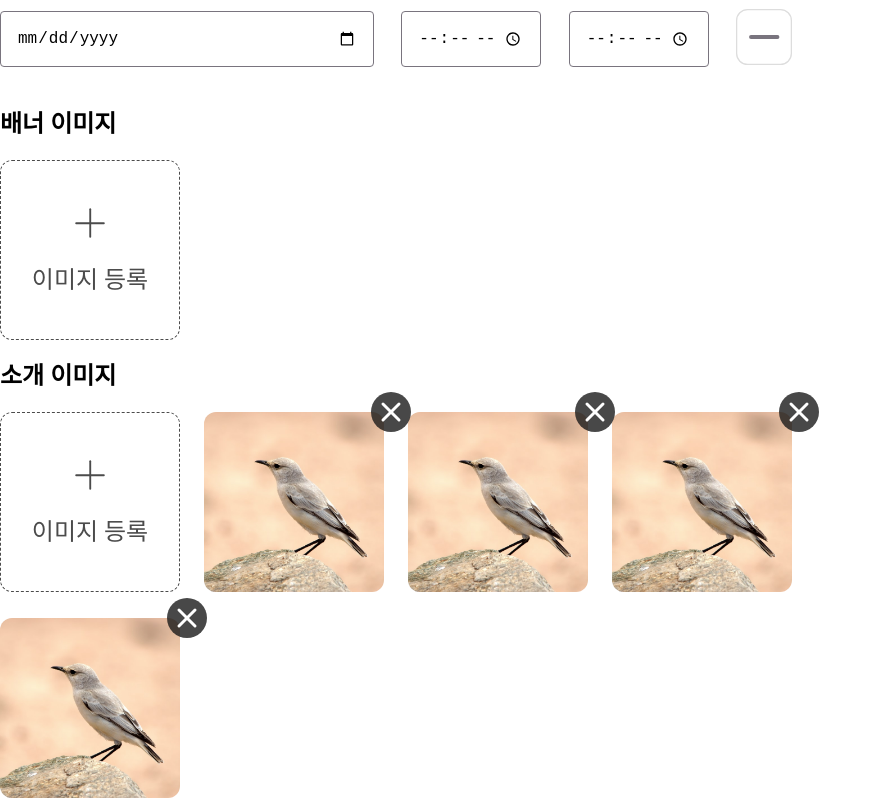
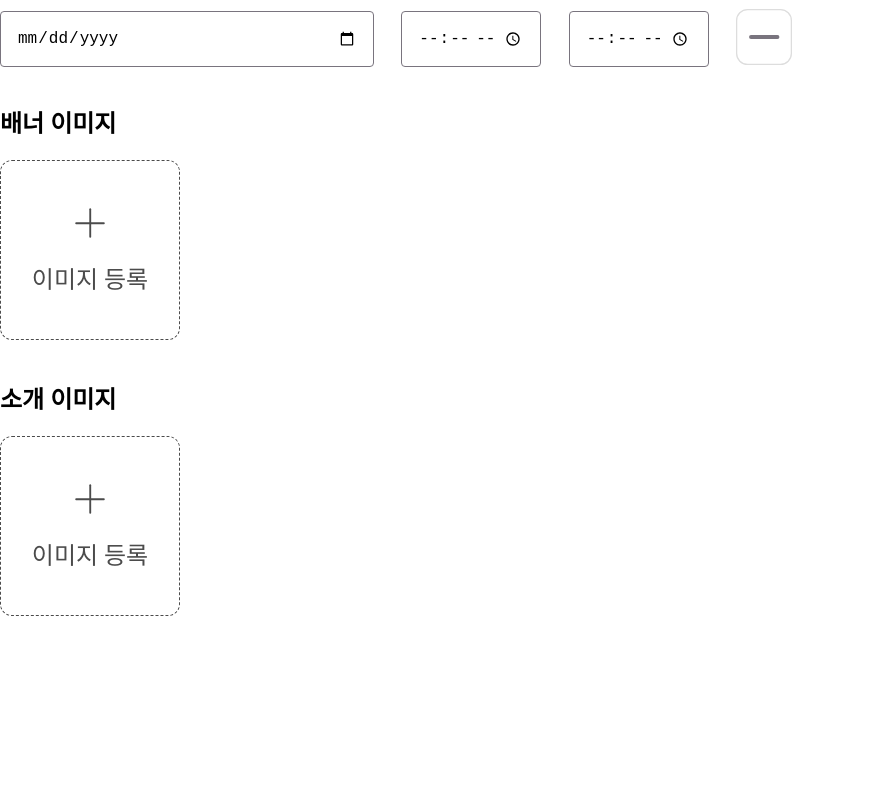
Before and after one commit to FE3-part4-team2/nomad, a Next.js app: page /my-page/my-class/add-class in a window 1280 px wide. Shown: the part 1081-1881 px from the top of the page, without its empty margins (0-882 px from the left). After the commit the page ends 1697 px from the top, so only its background shows below. Built offline with nearby package versions, Linux system fonts and the light colour scheme.

Commit message:
✨ feat: 소개 이미지 추가하기 기능

```diff
--- a/src/components/MyClass/MyClassInputs/ImageInput/SubImgaeInput.tsx
+++ b/src/components/MyClass/MyClassInputs/ImageInput/SubImgaeInput.tsx
@@ -2,21 +2,34 @@ import { UseFormRegister, FieldValues } from 'react-hook-form';
 import styles from './imageInput.module.scss';
 import subImageStyle from './subImageInput.module.scss';
 import Image from 'next/image';
+import { useState } from 'react';
 
 interface SubImageInputProps {
   id?: string;
   register?: UseFormRegister<FieldValues>;
+  onChange: (event: React.ChangeEvent<HTMLInputElement>) => void;
+  imageSrc: string[];
 }
 
-export default function SubImageInput({ id }: SubImageInputProps) {
+export default function SubImageInput({
+  id,
+  onChange,
+  imageSrc,
+}: SubImageInputProps) {
+  const [imgURLArray, setImgURLArray] = useState(imageSrc);
+  const handleDeleteButton = (clickedId: string) => {
+    const newArray = imgURLArray.filter((url) => url !== clickedId);
+    setImgURLArray(newArray);
+  };
+
   return (
     <div>
       <label className={styles.inputTitle} htmlFor={id}>
         소개 이미지
       </label>
       <div className={subImageStyle.imageContainer}>
-        <div className={styles.addImgaeWapper}>
-          <label className={styles.fakeInput} htmlFor="addImage">
+        <div className={styles.addImgaeWapper} onChange={onChange}>
+          <label className={styles.fakeInput} htmlFor="addSubImage">
             <Image
               src="/assets/icons/plus.svg"
               width={29.5}
@@ -25,17 +38,25 @@ export default function SubImageInput({ id }: SubImageInputProps) {
             />
             <div className={styles.addImageText}>이미지 등록</div>
           </label>
-          <input id="addImage" type="file" accept="image/*" hidden />
+          <input
+            id="addSubImage"
+            type="file"
+            accept="image/*"
+            hidden
+            multiple
+          />
         </div>
-        <div className={styles.imageWrapper}>
+        {imgURLArray.map((url) => (
+          <div className={styles.imageWrapper} key={url}>
             <Image
               className={styles.image}
-            src="/assets/images/bird.jpg"
-            alt="새"
+              src={url}
+              alt="선택한 이미지"
               width={167}
               height={167}
             />
             <Image
+              onClick={() => handleDeleteButton(url)}
               className={styles.deleteImageButton}
               src="/assets/icons/delete-circle-btn.svg"
               alt="이미지 삭제 버튼"
@@ -43,54 +64,7 @@ export default function SubImageInput({ id }: SubImageInputProps) {
               height={24}
             />
           </div>
-        <div className={styles.imageWrapper}>
-          <Image
-            className={styles.image}
-            src="/assets/images/bird.jpg"
-            alt="새"
-            width={167}
-            height={167}
-          />
-          <Image
-            className={styles.deleteImageButton}
-            src="/assets/icons/delete-circle-btn.svg"
-            alt="이미지 삭제 버튼"
-            width={24}
-            height={24}
-          />
-        </div>
-        <div className={styles.imageWrapper}>
-          <Image
-            className={styles.image}
-            src="/assets/images/bird.jpg"
-            alt="새"
-            width={167}
-            height={167}
-          />
-          <Image
-            className={styles.deleteImageButton}
-            src="/assets/icons/delete-circle-btn.svg"
-            alt="이미지 삭제 버튼"
-            width={24}
-            height={24}
-          />
-        </div>
-        <div className={styles.imageWrapper}>
-          <Image
-            className={styles.image}
-            src="/assets/images/bird.jpg"
-            alt="새"
-            width={167}
-            height={167}
-          />
-          <Image
-            className={styles.deleteImageButton}
-            src="/assets/icons/delete-circle-btn.svg"
-            alt="이미지 삭제 버튼"
-            width={24}
-            height={24}
-          />
-        </div>
+        ))}
       </div>
     </div>
   );
--- a/src/components/MyClass/MyClassTitle/MyClassTitle.tsx
+++ b/src/components/MyClass/MyClassTitle/MyClassTitle.tsx
@@ -6,9 +6,8 @@ import DescriptionInput from '../MyClassInputs/DescriptionInput/DescriptionInput
 import PriceInput from '../MyClassInputs/PriceInput/PriceInput';
 import DateInput from '../MyClassInputs/DateInput/DateInput';
 import AddressInput from '../MyClassInputs/AddressInput/AddressInput';
-// import ImageInput from '../MyClassInputs/ImageInput/ImageInput';
-import SubImageInput from '../MyClassInputs/ImageInput/SubImgaeInput';
 import FImageInput from '@/containers/ImageInput/FImageInput';
+import FSubImageInput from '@/containers/ImageInput/FSubImageInput';
 
 export default function MyClassTitle() {
   return (
@@ -27,7 +26,7 @@ export default function MyClassTitle() {
         <AddressInput />
         <DateInput />
         <FImageInput />
-        <SubImageInput />
+        <FSubImageInput />
       </div>
     </div>
   );
--- a/src/containers/ImageInput/FImageInput.tsx
+++ b/src/containers/ImageInput/FImageInput.tsx
@@ -8,8 +8,12 @@ export default function FImageInput() {
     const files = event.target?.files ?? [];
     const file = files[0];
     // console.log(files[0].name);
-    const img = URL.createObjectURL(file);
-    setImgURL(img);
+    // const img = URL.createObjectURL(file);
+    const fileRead = new FileReader();
+    fileRead.readAsDataURL(file);
+    fileRead.onload = function () {
+      setImgURL(fileRead.result as string);
+    };
   };
 
   const handleClickDeleteButton = () => {
--- /dev/null
+++ b/src/containers/ImageInput/FSubImageInput.tsx
@@ -0,0 +1,31 @@
+import SubImageInput from '@/components/MyClass/MyClassInputs/ImageInput/SubImgaeInput';
+
+import React, { useState } from 'react';
+
+export default function FSubImageInput() {
+  const [imgURL, setImgURL] = useState<string[]>([]);
+
+  const handleImageChange = (event: React.ChangeEvent<HTMLInputElement>) => {
+    const imgFiles = event.target.files;
+    console.log(imgFiles);
+    const filesArray = imgFiles ? Array.from(imgFiles) : [];
+    // console.log(files[0].name);
+    // const img = URL.createObjectURL(file);
+    const selectedFiles: string[] = filesArray.map((file) => {
+      return URL.createObjectURL(file);
+    });
+    setImgURL((prev) => prev.concat(selectedFiles));
+  };
+
+  //   const handleClickDeleteButton = (e:React.MouseEvent<HTMLImageElement, MouseEvent>) => {
+  //     console.log(e.previousElementSibling);
+  //     // setImgURL([]);
+  //   };
+
+  return (
+    <>
+      <div>{imgURL}</div>
+      <SubImageInput onChange={handleImageChange} imageSrc={imgURL} />
+    </>
+  );
+}
```
Lines whose indentation alone changed are shown as unchanged.
